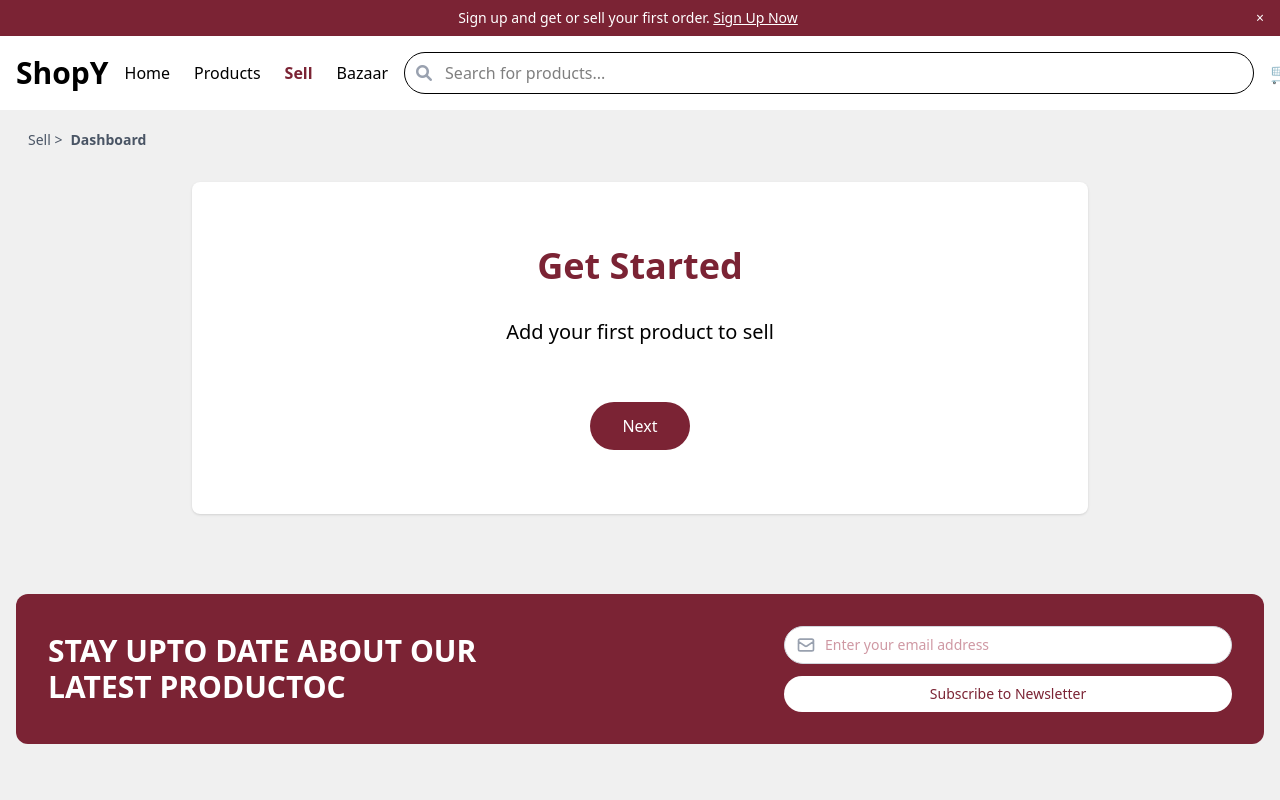
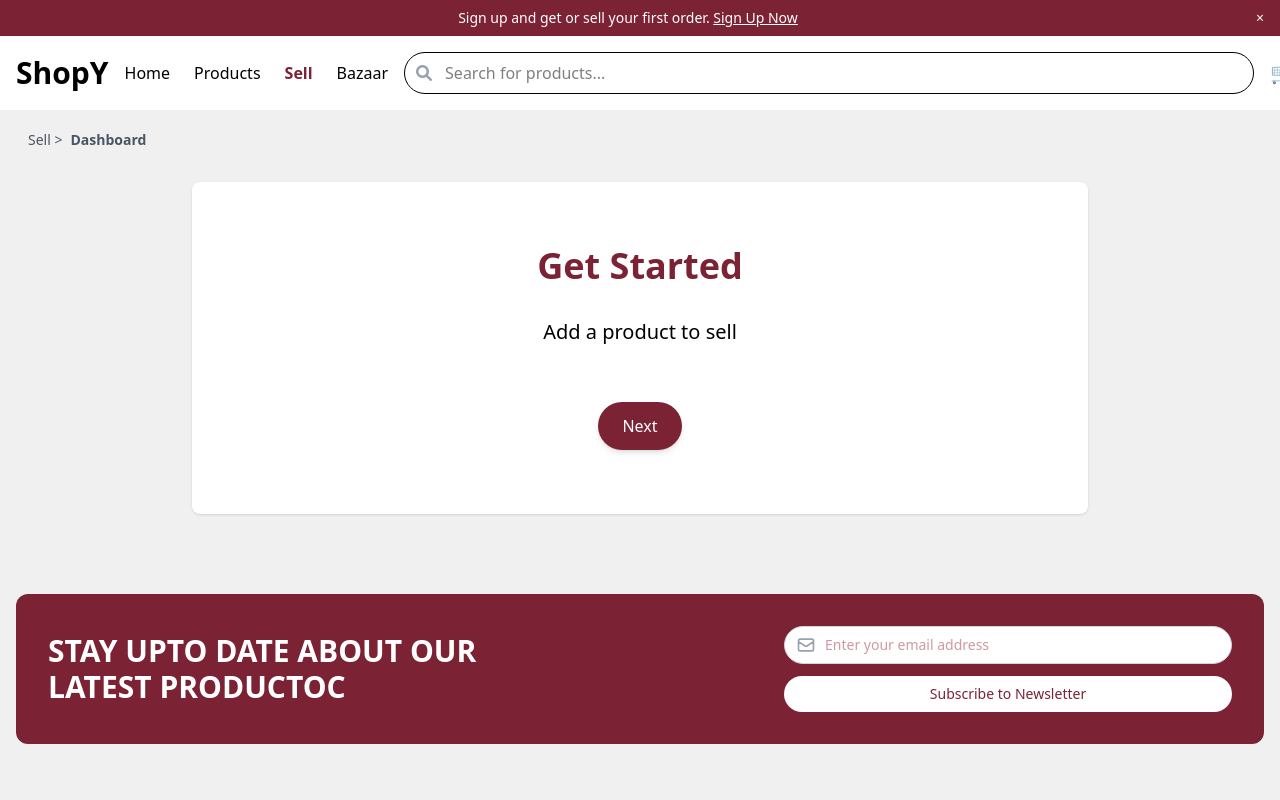
Before and after one commit to moe-a1/shopY, an Angular app in the folder frontend/: page /sell in a window 1280 px wide. Shown: the top 800 px of the page. Built offline with nearby package versions, Linux system fonts and the light colour scheme.

Commit message:
Adding a view products in droplist

```diff
--- a/frontend/src/app/nav/nav.component.html
+++ b/frontend/src/app/nav/nav.component.html
@@ -48,6 +48,12 @@
                     >
                       <i class="fas fa-cog mr-2 text-gray-500"></i> Settings
                     </a>
+                    <a
+                      routerLink="/sell/userProducts"
+                      class="flex items-center px-4 py-2 text-sm text-gray-700 hover:bg-gray-100 transition-colors"
+                    >
+                      <i class="fas fa-box mr-2 text-gray-500"></i> View My Products
+                    </a>
                     <button
                       (click)="logout()"
                       class="flex items-center w-full px-4 py-2 text-sm text-gray-700 hover:bg-gray-100 transition-colors"
--- a/frontend/src/app/sell/sell.component.html
+++ b/frontend/src/app/sell/sell.component.html
@@ -24,16 +24,16 @@
                 Get Started
               </h2>
               <p class=" text-xl">
-                Add your first product to sell
+                Add a product to sell
               </p>
-              <div class="mt-6 flex justify-end">
-                <a
-                routerLink="/sell/description"
-                  class="px-6 py-2 bg-[#7B2334] text-white rounded-full  inline-block px-8 py-3"
+              <div class="mt-6 flex justify-end space-x-4">
+                <button
+                  (click)="navigateTo('/sell/description')"
+                  class="px-6 py-3 bg-[#7B2334] text-white rounded-full shadow-md hover:bg-[#5a1926] transition-all duration-300 transform hover:scale-105"
                   id="next-button"
                 >
                   Next
-                </a>
+                </button>
               </div>
             </div>
           </div>
--- a/frontend/src/app/sell/sell.component.ts
+++ b/frontend/src/app/sell/sell.component.ts
@@ -3,6 +3,7 @@ import { NavComponent } from '../nav/nav.component';
 import { FooterComponent } from '../footer/footer.component';
 import { RouterModule } from '@angular/router';
 import { CommonModule } from '@angular/common';
+import { Router } from '@angular/router';
 
 @Component({
   selector: 'app-sell',
@@ -42,4 +43,10 @@ export class SellComponent {
       reader.readAsDataURL(file);
     }
   }
+
+  constructor(private router: Router) {}
+
+  navigateTo(route: string): void {
+    this.router.navigate([route]);
+  }
 }
--- a/frontend/src/app/sell/your-products/your-products.component.html
+++ b/frontend/src/app/sell/your-products/your-products.component.html
@@ -18,37 +18,6 @@
     </div>
     <br>
     <div class="container">
-      <div class="flex justify-center mb-8">
-        <div class="flex items-center space-x-4">
-          <div class="flex items-center">
-            <div class="bg-green-600 rounded-full p-4 flex items-center justify-center">
-              <svg class="w-6 h-6 text-white" fill="none" stroke="currentColor" viewBox="0 0 24 24">
-                <path stroke-linecap="round" stroke-linejoin="round" stroke-width="2" d="M5 13l4 4L19 7" />
-              </svg>
-            </div>
-            <span class="ml-2 text-green-600 font-medium">Description</span>
-          </div>
-          <div class="border-t-2 border-gray-300 flex-grow my-auto"></div>
-          <div class="flex items-center">
-            <div class="bg-green-600 rounded-full p-4 flex items-center justify-center">
-              <svg class="w-6 h-6 text-white" fill="none" stroke="currentColor" viewBox="0 0 24 24">
-                <path stroke-linecap="round" stroke-linejoin="round" stroke-width="2" d="M5 13l4 4L19 7" />
-              </svg>
-            </div>
-            <span class="ml-2 text-green-600 font-medium">Categories</span>
-          </div>
-          <div class="border-t-2 border-gray-300 flex-grow my-auto"></div>
-          <div class="flex items-center">
-            <div class="bg-green-600 rounded-full p-4 flex items-center justify-center">
-              <svg class="w-6 h-6 text-white" fill="none" stroke="currentColor" viewBox="0 0 24 24">
-                <path stroke-linecap="round" stroke-linejoin="round" stroke-width="2" d="M5 13l4 4L19 7" />
-              </svg>
-            </div>
-            <span class="ml-2 text-green-600 font-medium">Photos</span>
-          </div>
-          <div class="border-t-2 border-gray-300 flex-grow my-auto"></div>
-        </div>
-      </div>
 
 <h2 class="text-2xl font-bold text-gray-800 mb-6 text-center">Your Products</h2>
 
```
